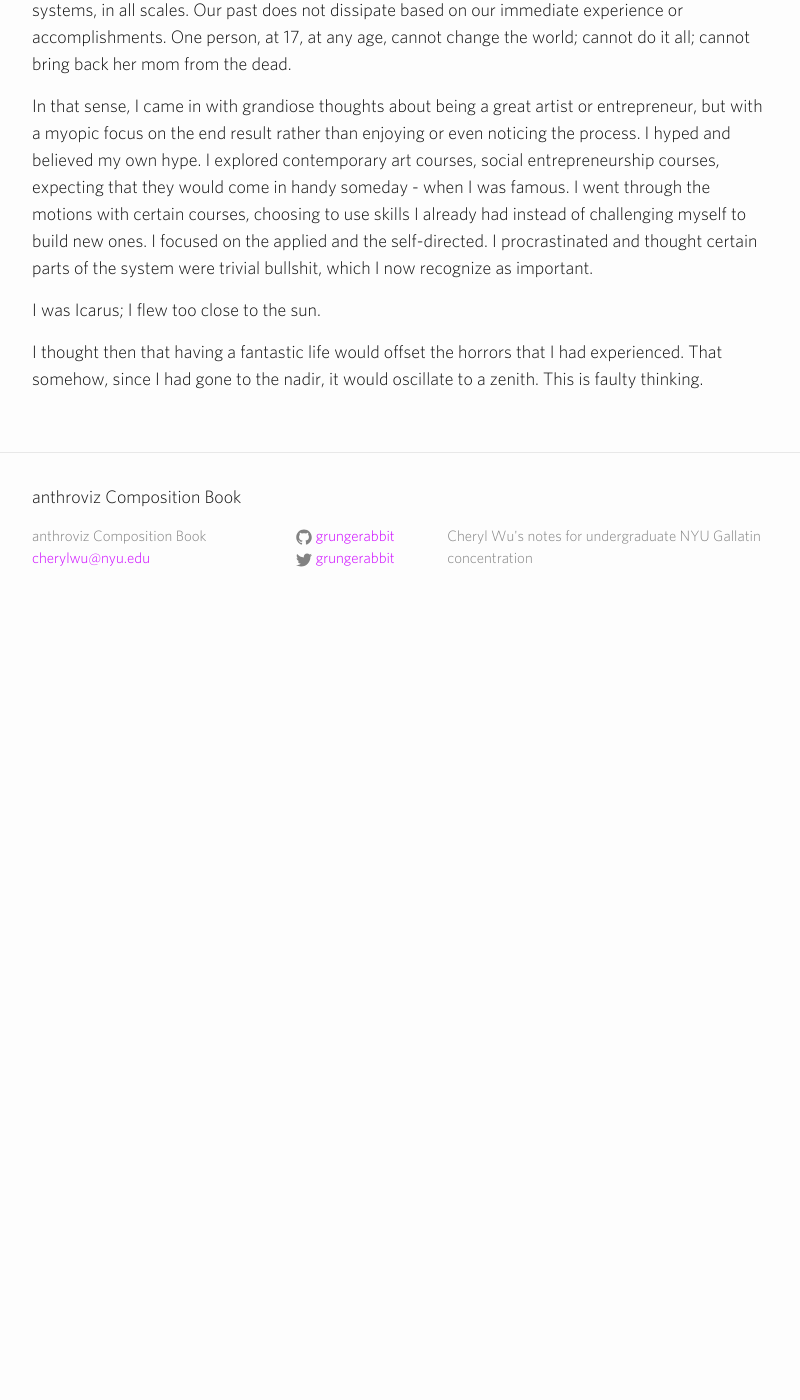
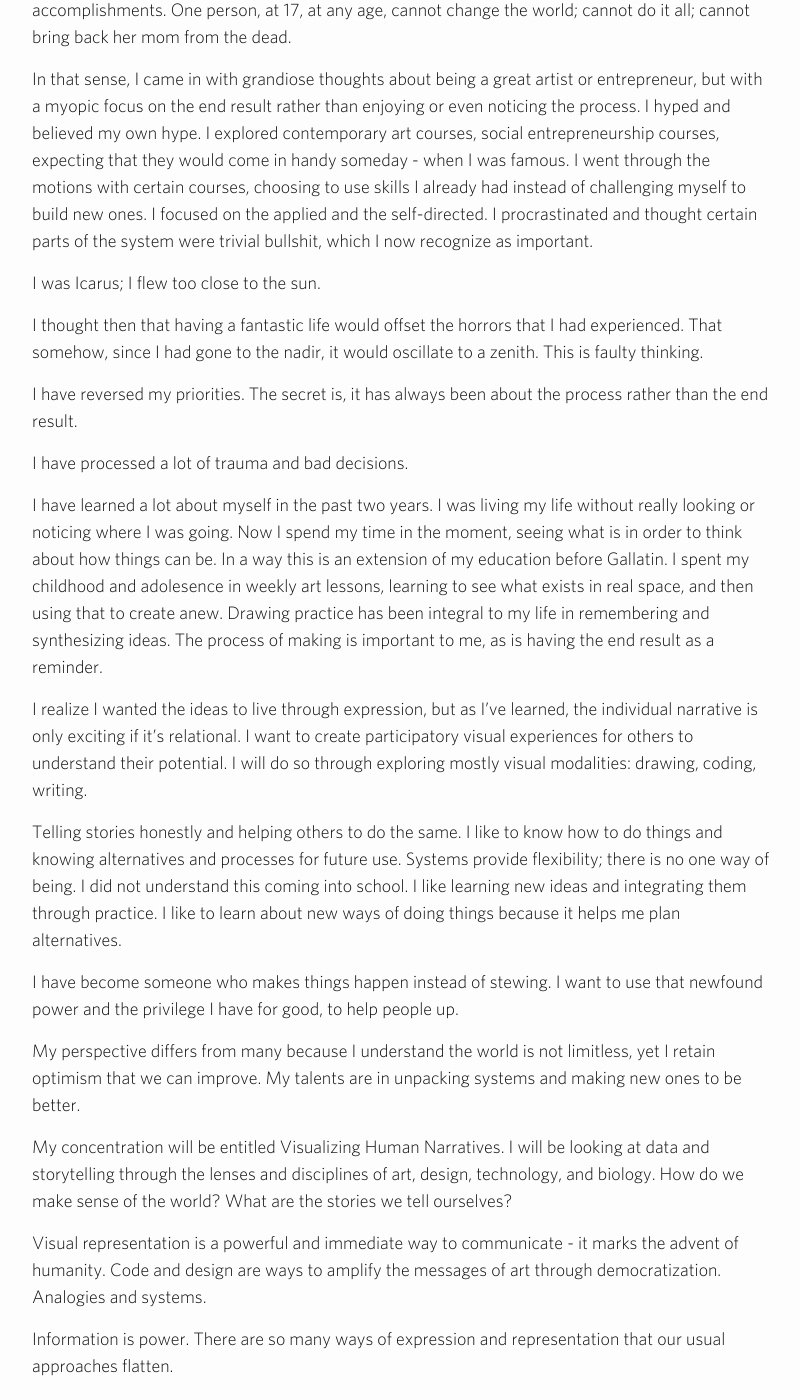
Before and after one commit to anthroviz/compbook, a Jekyll site: the page built from _posts/2015-12-23-iapc.markdown, in a window 1280 px wide and 1400 px high, scrolled down 1026 px. Shown: the whole window, without its empty margins (238-1038 px from the left). Built offline with Jekyll 4.4.1, drawn with Linux system fonts in a browser that asks for light colours; nearby versions of some CDN libraries; before the commit the page ends 1656 px from its top, so only the background shows below that; some of the changed text lies outside the part shown.

Commit message:
more IAPC flesh and context

```diff
--- a/_posts/2015-10-10-iapc.markdown
+++ b/_posts/2015-10-10-iapc.markdown
@@ -203,7 +203,7 @@ For most students, these questions are similar to those they answer when they co
 ### Why Gallatin
 
 
-### How has Cheryl changed
+
 
 
 
--- a/_posts/2015-12-23-iapc.markdown
+++ b/_posts/2015-12-23-iapc.markdown
@@ -23,3 +23,50 @@ In that sense, I came in with grandiose thoughts about being a great artist or e
 I was Icarus; I flew too close to the sun.
 
 I thought then that having a fantastic life would offset the horrors that I had experienced. That somehow, since I had gone to the nadir, it would oscillate to a zenith. This is faulty thinking.
+
+I have reversed my priorities. The secret is, it has always been about the process rather than the end result.
+
+I have processed a lot of trauma and bad decisions.
+
+I have learned a lot about myself in the past two years.  I was living my life without really looking or noticing where I was going. Now I spend my time in the moment, seeing what is in order to think about how things can be. In a way this is an extension of my education before Gallatin. I spent my childhood and adolesence in weekly art lessons, learning to see what exists in real space, and then using that to create anew. Drawing practice has been integral to my life in remembering and synthesizing ideas. The process of making is important to me, as is having the end result as a reminder.
+
+I realize I wanted the ideas to live through expression, but as I've learned, the individual narrative is only exciting if it's relational. I want to create participatory visual experiences for others to understand their potential. I will do so through exploring mostly visual modalities: drawing, coding, writing.
+
+Telling stories honestly and helping others to do the same. I like to know how to do things and knowing alternatives and processes for future use. Systems provide flexibility; there is no one way of being. I did not understand this coming into school. I like learning new ideas and integrating them through practice. I like to learn about new ways of doing things because it helps me plan alternatives.
+
+I have become someone who makes things happen instead of stewing. I want to use that newfound power and the privilege I have for good, to help people up.
+
+My perspective differs from many because I understand the world is not limitless, yet I retain optimism that we can improve. My talents are in unpacking systems and making new ones to be better.
+
+My concentration will be entitled Visualizing Human Narratives. I will be looking at data and storytelling through the lenses and disciplines of art, design, technology, and biology. How do we make sense of the world? What are the stories we tell ourselves?
+
+Visual representation is a powerful and immediate way to communicate - it marks the advent of humanity. Code and design are ways to amplify the messages of art through democratization. Analogies and systems.
+
+Information is power. There are so many ways of expression and representation that our usual approaches flatten.
+
+Biology because organic structures and the way they self-organize and maintain homeostasis. I am inspired by symbiosis and other win-win situations. Being in industry has taught me that it actually isn't a zero sum game. I am interested in analyzing humanity's origins (which many would argue is precipitated by tools and art) and directing where we can go in the future. Stories data to bear it out. Bringing the magic of fiction into everyday life... humanizing... Tech and Design are humanmade ways to channel art and science
+
+As we become bigger and bigger we need to remember that data points are individual human stories. Dynamic systems instead of static points. I've always believed and Gallatin has reinforced that connection between people and ideas are what matters. Storytelling and bigger picture thinking through data visualization.
+
+I hope to shift people's thinking to be more systematic, long range, and interdisciplinary. Diverse and inclusive.
+
+
+
+I want to combine my skills in building and making, my talent of seeing the bigger picture, and love of helping others.
+
+Although satisified with what I have, I always am thinking of ways to make it better. A lot of empowerment is knowing you can figure things out. I hope that the systems I will learn to build can inspire others.
+
+
+
+
+// of the moment, ideas are not always presented in the right ways.
+
+making applied work outside of school
+
+showing and collaborating with the entire gallatin ecosystem
+
+helping grow and amplify each other
+
+data point to make humanity's story more clear
+
+fine lines between things. things are not that easy. things do not happen in a vaccuum.
```
Also changed, not shown: other parts of _posts/2015-12-23-iapc.markdown (+1 -1 lines).
